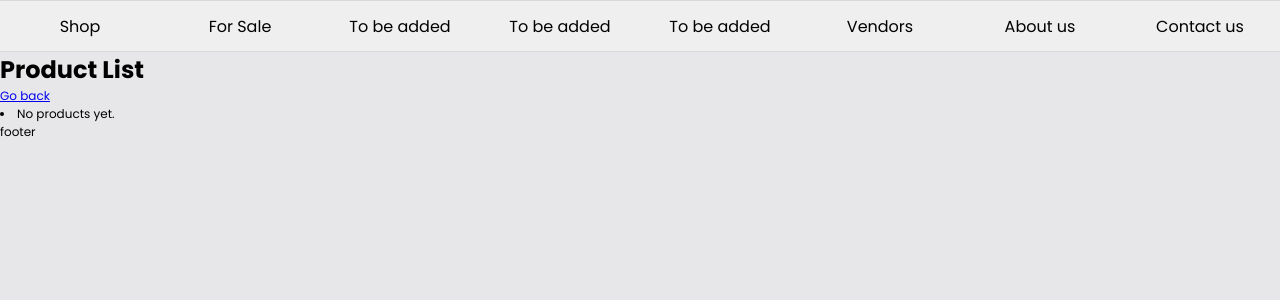
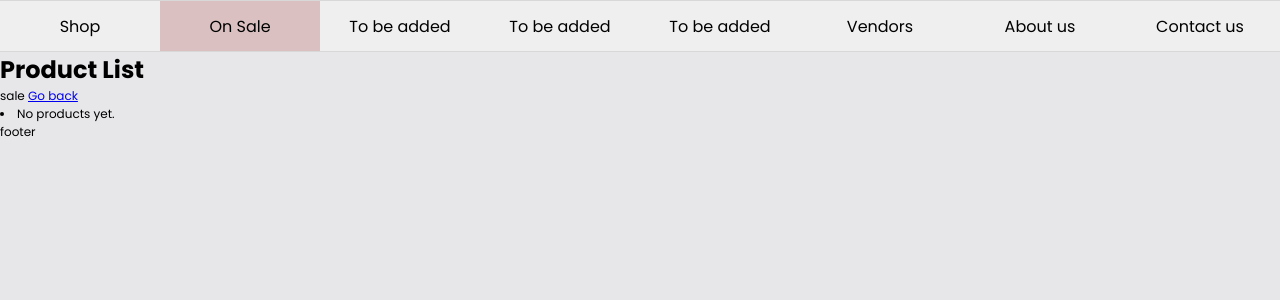
Before and after one commit to rafiwts/ecommerce, a Django app: page /product/products/sale/ in a window 1280 px wide. Shown: the part 121-421 px from the top of the page. Run offline with Django 4.2, Linux system fonts and the light colour scheme; data that the repository does not hold is empty; some libraries are stand-ins or nearby versions.

Commit message:
Add active class for tabs

```diff
--- a/products/views.py
+++ b/products/views.py
@@ -233,6 +233,13 @@ class CustomProductListView(BaseProductListView):
             print(f"Error occured while fetching a queryset: {e}")
             return Product.objects.none()
 
+    def get_context_data(self, **kwargs):
+        context = super().get_context_data(**kwargs)
+        type = self.query_type
+        context["type"] = type
+
+        return context
+
     def handle_invalid_query_type(self, request):
         raise Http404("Invalid query type")
 
@@ -313,7 +320,7 @@ def autocomplete(request):
             for category in categories
         ]
 
-        products = Product.objects.filter(name__icontains=query)[:5]
+        products = Product.objects.filter(name__icontains=query)[:10]
         product_suggestions = [
             {"name": product.name, "id": product.id, "url": product.get_absolute_url()}
             for product in products
@@ -324,8 +331,6 @@ def autocomplete(request):
     return JsonResponse(suggestions, safe=False)
 
 
-# TODO: add search function to searchbar
-# TODO: finish the account icon
 # TODO: add some tabs to site and add active to it
 # TODO: add recommended / last seen
 # TODO: add vendors/companies
--- a/static/css/header.css
+++ b/static/css/header.css
@@ -57,6 +57,10 @@
 
 .tabs button {
     padding: 0px 5px 0px 5px;
+}
+
+.active {
+    background-color: red;
 }
 
 .icon-section {
--- a/templates/base.html
+++ b/templates/base.html
@@ -148,9 +148,9 @@
                                 <div class="account-settings-details">
                                     <p>Account settings</p>
                                     <a href="{% url 'account:profile-view' request.user.username %}">Edit profile</a>
-                                    <a onclick="(() => openBlock('editAccountBlock'))()">Edit account</a>
-                                    <a onclick="(() => openBlock('editAddressBlock'))()">Edit address</a>
-                                    <a onclick="(() => openBlock('changePasswordBlock'))()">Change password</a>
+                                    <a href="{% url 'account:profile-view' request.user.username %}?block=editAccountBlock">Edit account</a>
+                                    <a href="{% url 'account:profile-view' request.user.username %}?block=editAddressBlock">Edit address</a>
+                                    <a href="{% url 'account:profile-view' request.user.username %}?block=changePasswordBlock">Change password</a>
                                     <a href="#">Add account</a>
                                 </div>
                                 <div class="sale-details">
@@ -172,8 +172,8 @@
         <div class="tabs-container">
             <div class="tab-bar">
                 <ul class="tabs">
-                    <button onclick="window.location.href='{% url 'products:home-page-products' %}'" {%block active_shop%}{%endblock active_shop%}>Shop</button>
-                    <button onclick="window.location.href='{% url 'home' %}'" {%block active_sale%}{%endblock active_sale%}>For Sale</a></button>
+                    <button {%block products_active%}{%endblock products_active%} onclick="window.location.href='{% url 'products:home-page-products' %}'" {%block active_shop%}{%endblock active_shop%}>Shop</button>
+                    <button {%block sale_active%}{%endblock sale_active%} onclick="window.location.href='{% url 'products:custom-product-list' type='sale' %}'" {%block active_sale%}{%endblock active_sale%}>On Sale</a></button>
                     <button>To be added</button>
                     <button>To be added</button>
                     <button>To be added</button>
--- a/templates/product/custom-product-list.html
+++ b/templates/product/custom-product-list.html
@@ -1,4 +1,8 @@
 {% extends "base.html" %}
+
+{% if type == "sale" %}
+    {%block sale_active%}class="active"{%endblock sale_active%}
+{% endif %}
 
 {% load static %}
 
@@ -10,6 +14,7 @@
 {% block content %}
 
 <h1>Product List</h1>
+{{type}}
 <span class="home-products-redirection"><a href="{% url 'product:home-page-products' %}" title="Go back">Go back</a></span>
 <div class="product-list">
     {% for product in object_list %}
--- a/templates/product/home-page-product-list.html
+++ b/templates/product/home-page-product-list.html
@@ -1,4 +1,5 @@
 {% extends "base.html" %}
+{%block products_active%}class="active"{%endblock products_active%}
 
 {% load static %}
 
```
